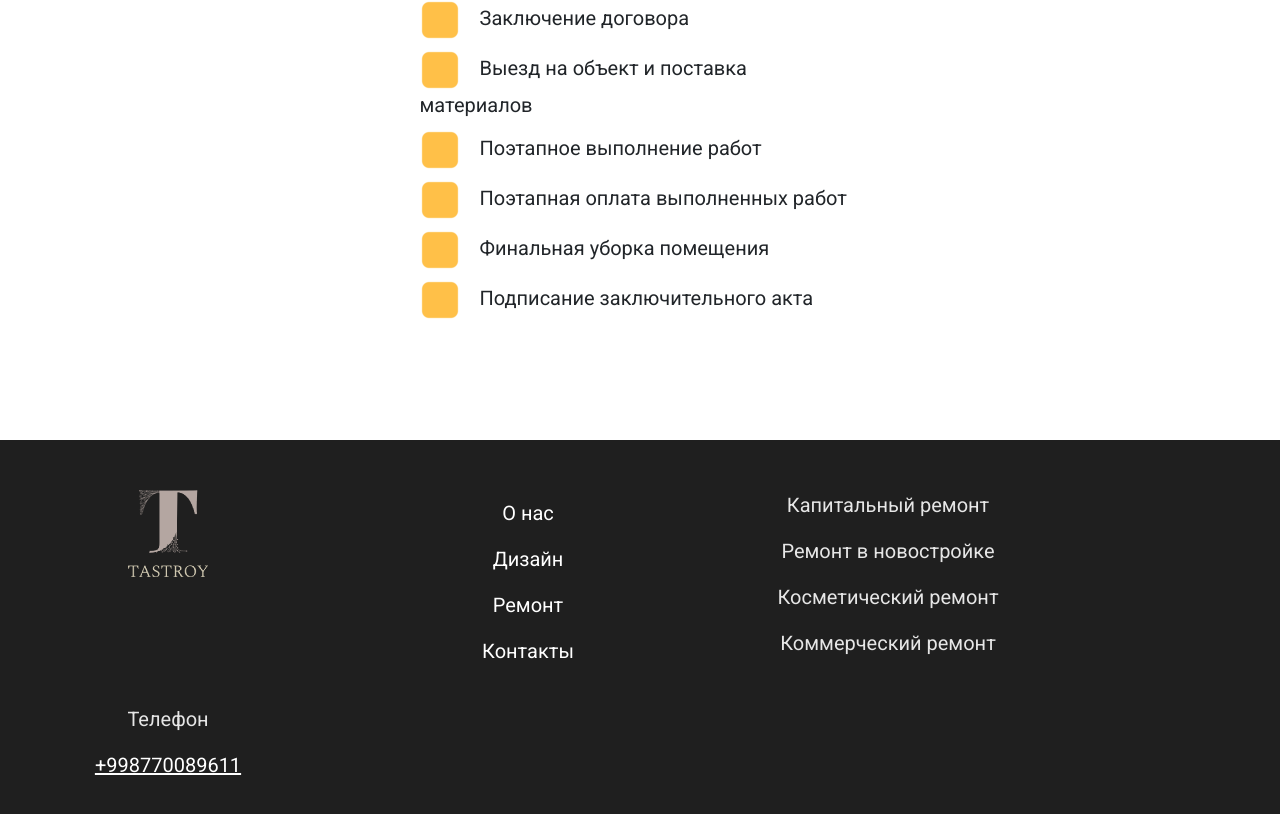
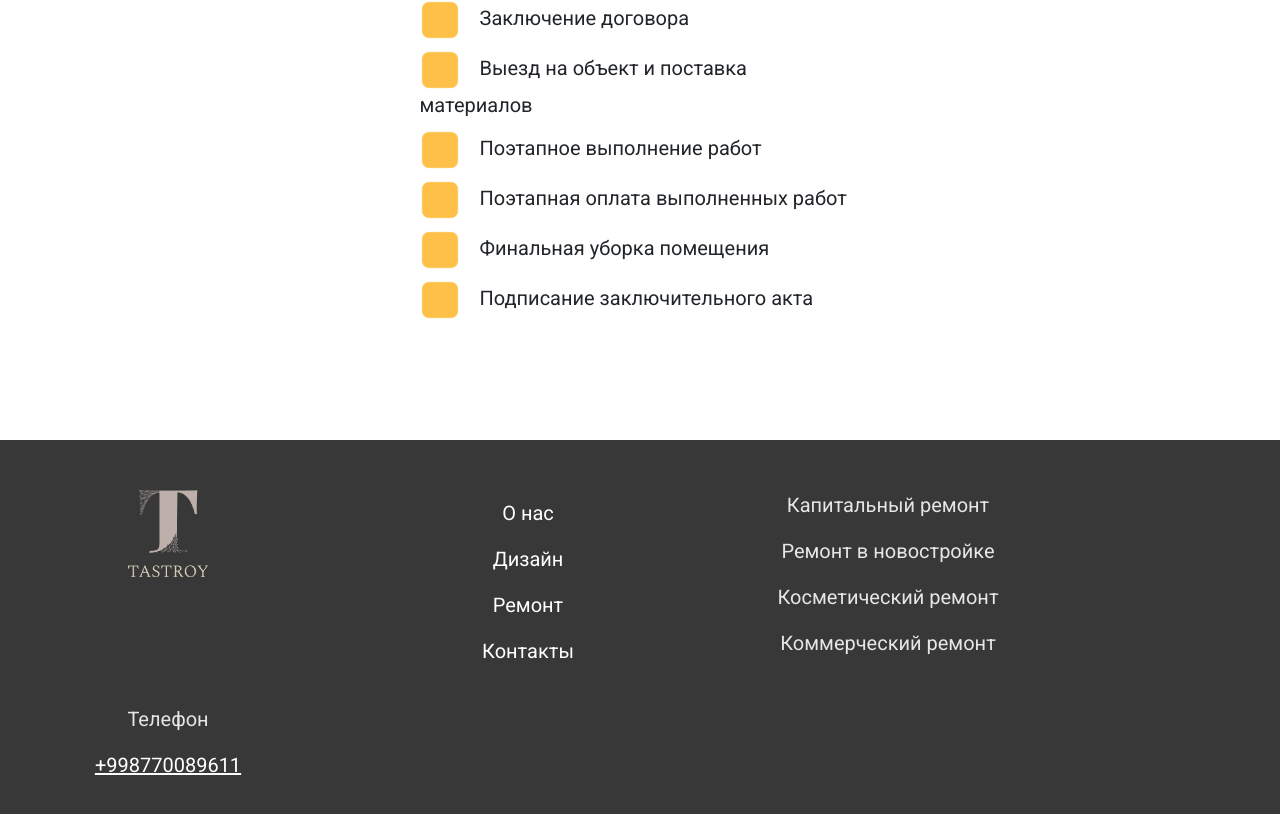
Before and after one commit to alisher-erkin/stroy, a React (Create React App) app: page / in a window 1280 px wide. Shown: the part 2962-3776 px from the top of the page. Built offline with nearby package versions, Linux system fonts and the light colour scheme.

Commit message:
Lighten footer background
Co-Authored-By: Claude Opus 5.5 <noreply@anthropic.com>

```diff
--- a/src/Footer/Footer.css
+++ b/src/Footer/Footer.css
@@ -1,5 +1,5 @@
 .footer {
-    background-color: #1f1f1f;
+    background-color: #383838;
     color: #e6e6e6;
     padding: 50px 0;
 }
```
